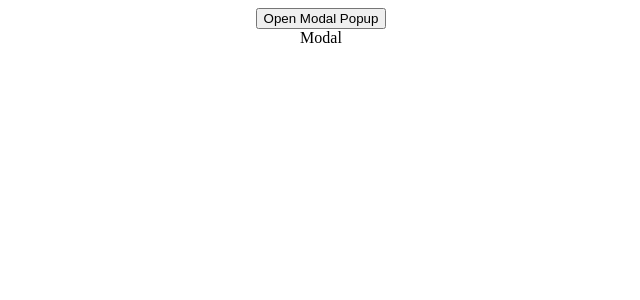
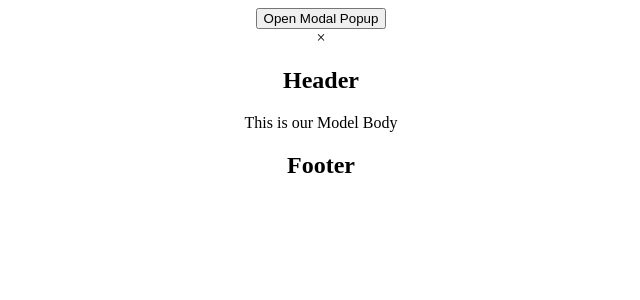
Before and after one commit to AhmedElyacoubiForJ/react-sandbox, a React (Create React App) app: page / in a window 1280 px wide. Both pictures are taken after a click on the button "Open Modal Popup". Shown: the top 300 px of the page, without its empty margins (319-959 px from the left). Built offline with nearby package versions, Linux system fonts and the light colour scheme; the HTML template or start-up script is replaced by a standard one.

Commit message:
modal default content

```diff
--- a/src/freeCodeMapMinis/components/custom-modal-popup/modal.jsx
+++ b/src/freeCodeMapMinis/components/custom-modal-popup/modal.jsx
@@ -1,10 +1,32 @@
-import './modal.css';
+import "./modal.css";
 
-export default function Modal() {
-
-    return (
-        <div>
-            Modal
+export default function Modal({ id, header, body, footer }) {
+  return (
+    <div id={id || "Modal"} className="madal">
+      <div className="model-content">
+        <div className="header">
+          <span className="close-modal-icon">&times;</span>
+          <h2>{header ? header : "Header"}</h2>
         </div>
-    )
+        <div className="body">
+          {body ? (
+            body
+          ) : (
+            <div>
+              <p>This is our Model Body</p>
+            </div>
+          )}
+        </div>
+        <div className="footer">
+          {footer ? (
+            footer
+          ) : (
+            <div>
+              <h2>Footer</h2>
+            </div>
+          )}
+        </div>
+      </div>
+    </div>
+  );
 }
```
